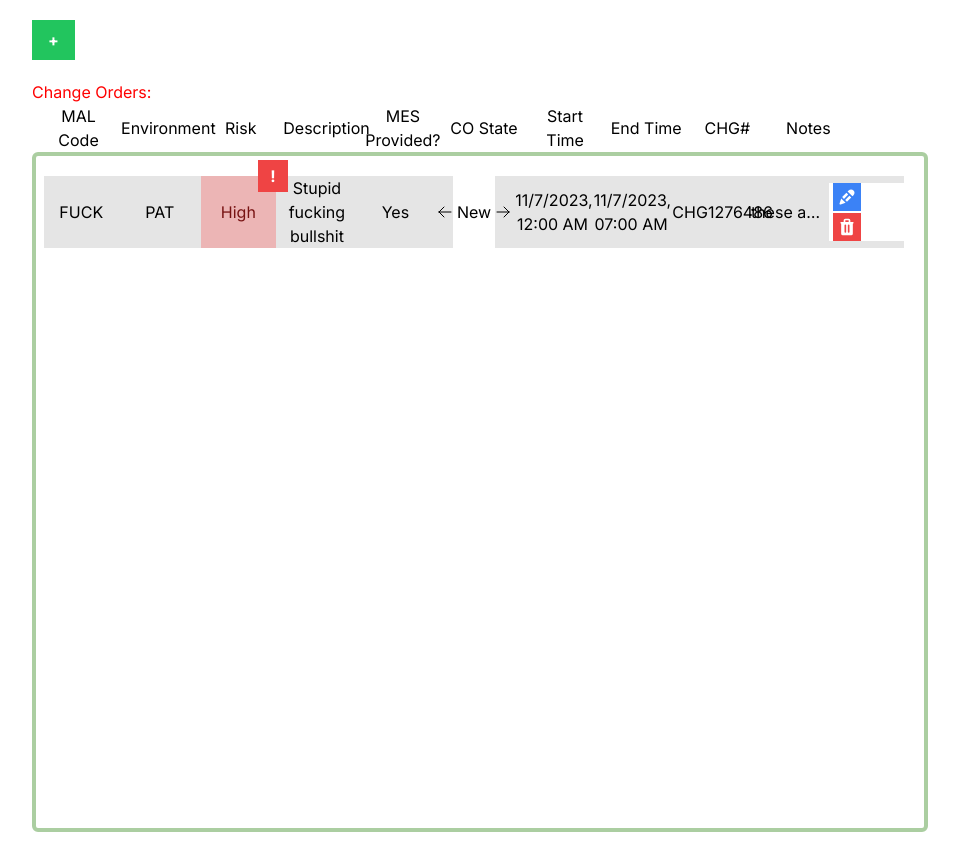
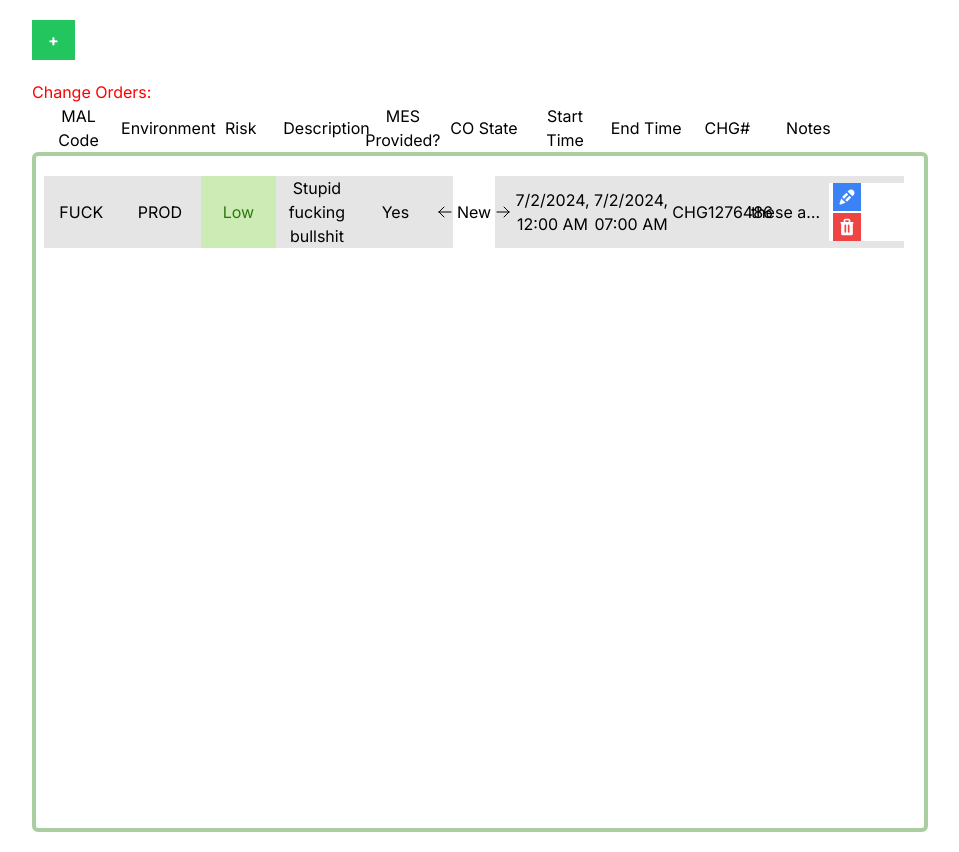
Before and after one commit to aminoo10/co-tracker-app, a Next.js app: page / in a window 1280 px wide. Shown: the whole page, without its empty margins (160-1119 px from the left). Built offline with nearby package versions, Linux system fonts and the light colour scheme.

Commit message:
implemented risk status tooltip, more testing required

```diff
--- a/app/components/ChangeOrderList.tsx
+++ b/app/components/ChangeOrderList.tsx
@@ -2,7 +2,7 @@ import {ChangeOrder} from '../ChangeOrder';
 import ChangeOrderDeleteModal from "./ChangeOrderDeleteModal"
 import ChangeOrderEditModal from "./ChangeOrderEditModal"
 import React, {useState, useEffect} from 'react'
-import {GET_STATE_NAMES, GET_RISK_NAMES} from "../constants";
+import {GET_STATE_NAMES, GET_RISK_NAMES, GET_RISK_DAYS} from "../constants";
 
 
  interface COListProps {
@@ -14,7 +14,9 @@ import {GET_STATE_NAMES, GET_RISK_NAMES} from "../constants";
   changeMESProvided: (CHG: string) => void;
  }
 
- const changeOrderStyle = `changeOrder grid grid-cols-11 gap-1 items-center justify-center text-center ml-2`;
+
+
+const changeOrderStyle = `changeOrder grid grid-cols-11 gap-1 items-center justify-center text-center ml-2`;
 
 export default function ChangeOrderList({COList, onDelete, getCHGObject, onEdit, changeStatus, changeMESProvided}: COListProps) {
 
@@ -62,10 +64,11 @@ export default function ChangeOrderList({COList, onDelete, getCHGObject, onEdit,
     changeStatus(chg, 'next');
   }
 
+
   useEffect(() => {
-
-
-
+    // if (COList.length > 0) {
+    //   console.log(GET_RISK_DAYS(COList[0].start, COList[0].risk, COList[0].environment, COList[0].status));
+    // }
   }, []);
 
 
@@ -100,16 +103,16 @@ export default function ChangeOrderList({COList, onDelete, getCHGObject, onEdit,
 
           <div className={`${(GET_RISK_NAMES(changeOrder.risk))} h-full w-full flex items-center justify-center relative`}>
 
-            <div className='risk-alert px-3 py-1 bg-red-500 hover:bg-red-700 text-white absolute -top-4 -right-3 font-bold'>
+            {GET_RISK_DAYS(changeOrder.start, changeOrder.risk, changeOrder.environment, changeOrder.status) && <div className='risk-alert px-3 py-1 bg-red-500 hover:bg-red-700 text-white absolute -top-4 -right-3 font-bold'>
               {/* <Tooltip>This change needs to be submitted 5 business days prior. Please submit the change to avoid expedited status.</Tooltip> */}
               <div className='tooltip'>
                 <span className='absolute -left-36 -top-[100px] tooltip rounded shadow-lg p-1 bg-[#DD2727] text-white w-80'>
-                This change needs to be submitted 5 business days prior. Please submit the change to avoid expedited status.
+                This change needs to be submitted <span className='text-[#530404]'>{GET_RISK_DAYS(changeOrder.start, changeOrder.risk, changeOrder.environment, changeOrder.status)}</span> prior. Please submit the change to avoid expedited status.
                 </span>
                 <span className='tooltip-arrow absolute -left-0.5 -top-5'></span>
               </div>
               !
-            </div>
+            </div>}
 
             <p> {changeOrder.risk}</p>
 
@@ -137,7 +140,7 @@ export default function ChangeOrderList({COList, onDelete, getCHGObject, onEdit,
           <p>{changeOrder.start.toLocaleString([], {year: 'numeric', month: 'numeric', day: 'numeric', hour: '2-digit', minute:'2-digit'})}</p>
           <p>{changeOrder.end.toLocaleString([], {year: 'numeric', month: 'numeric', day: 'numeric', hour: '2-digit', minute:'2-digit'})}</p>
           <p>{changeOrder.chg}</p>
-          <p className={`truncate`}>{changeOrder.notes}</p>
+          <p className={`truncate`} title={changeOrder.notes}>{changeOrder.notes}</p>
 
           <div className='button-list flex flex-col items-start justify-center bg-white pl-1'>
             <button
--- a/app/constants.ts
+++ b/app/constants.ts
@@ -2,7 +2,7 @@ import { RefObject } from "react";
 
 export const MODAL_STYLE = `opacity-0 -translate-y-full scale-150 transform relative fixed w-11/12 md:max-w-md mx-auto rounded h-100 overflow-y-auto shadow-lg transition-opacity bg-white transition-transform duration-300`
 
-export const OVERLAY_STYLE = `absolute inset-0 bg-black bg-opacity-40 h-screen w-full flex justify-center items-start md:items-center pt-10 md:pt-0`
+export const OVERLAY_STYLE = `z-10 absolute inset-0 bg-black bg-opacity-40 h-screen w-full flex justify-center items-start md:items-center pt-10 md:pt-0`
 
 export const LABEL_STYLE = 'block text-gray-700 text-sm font-bold mb-5 flex-col justify-between';
 
@@ -58,6 +58,31 @@ export const DATE_TO_FORMATTED_STRING = (date : Date) => {
         .padStart(2, "0")}:${minute.toString().padStart(2, "0")}`;
 }
 
+export const DATE_DIFFERENCE = (date: Date) =>  {
+    const timeDiff = Math.abs(FORMATTED_DATE().getTime() - date.getTime());
+    const diffInDays = Math.ceil(timeDiff / (1000 * 3600 * 24));
+
+    return diffInDays;
+}
+
+export const GET_RISK_DAYS = (date: Date, risk: string, environment: string, status: string) => {
+    const diffInDays = DATE_DIFFERENCE(date);
+
+    if (environment === 'PROD' && status === 'New') {
+        if (diffInDays < 5 && (risk === 'High' || risk === 'Very High')) {
+            return '5 business days';
+        } else if (diffInDays < 3 && risk === 'Moderate') {
+            return '3 business days';
+        } else if (diffInDays <= 1 && risk === 'Low') {
+            return '1 business day';
+        } else return false;
+    }
+
+    return false;
+}
+
+
+
 export const GET_STATE_NAMES = (text: string) => {
     switch (text) {
         case 'Technical Review':
--- a/app/page.tsx
+++ b/app/page.tsx
@@ -10,12 +10,12 @@ const statusOptions: string[] = ["New", "Technical Review", "Stakeholder Review"
 
 const testInstance: ChangeOrder = {
   malcode: 'FUCK',
-  environment: 'PAT',
-  risk: 'High',
+  environment: 'PROD',
+  risk: 'Low',
   description: 'Stupid fucking bullshit',
   mesProvided: true,
-  start: new Date(2023, 10, 7, 0, 0),
-  end: new Date(2023, 10, 7, 7, 0),
+  start: new Date(2024, 6, 2, 0, 0),
+  end: new Date(2024, 6, 2, 7, 0),
   chg: 'CHG1276486',
   status: 'New',
   notes: 'these are my fucking notes!!!!'
```
